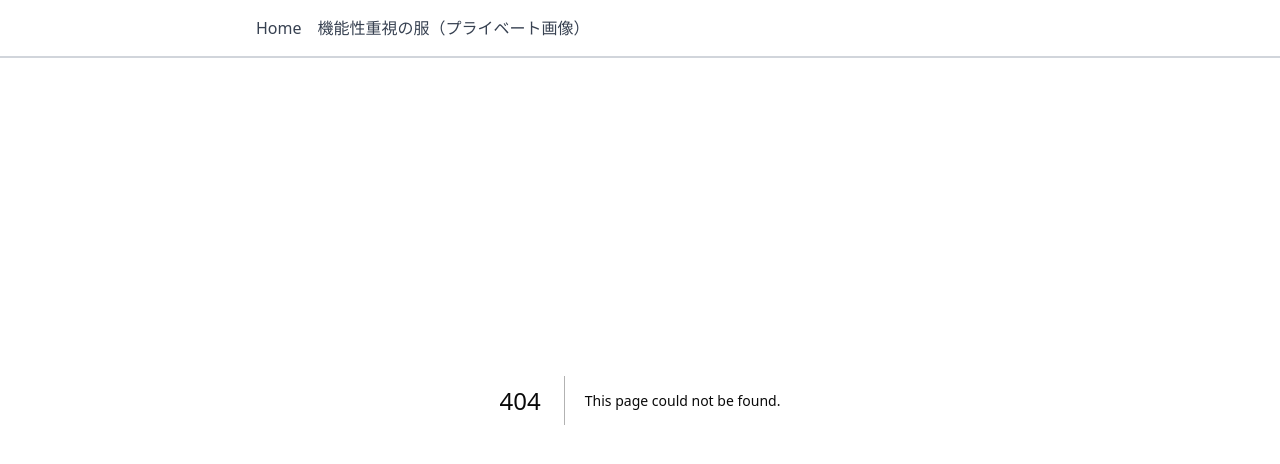
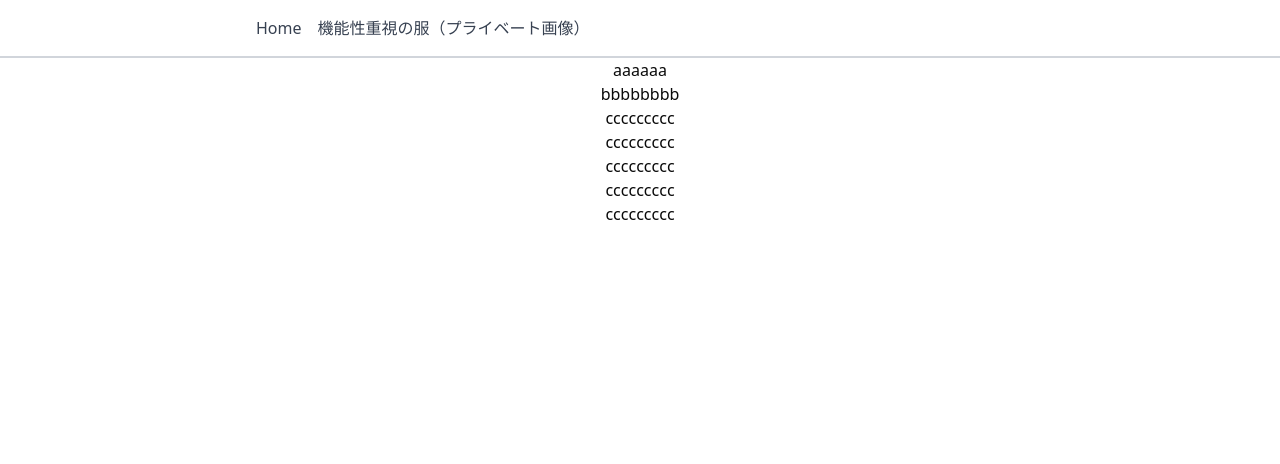
Before and after one commit to marumo333/outfit-app, a Next.js app: page /cd in a window 1280 px wide. Before the commit this address had no page. Shown: the top 464 px of the page. Built offline with nearby package versions, Linux system fonts and the light colour scheme.

Commit message:
エラー全て修正

```diff
--- /dev/null
+++ b/app/cd/page.tsx
@@ -0,0 +1,18 @@
+export default function Cd(){
+    return(
+        <>
+        <p>aaaaaa</p>
+        <p>bbbbbbbb</p>
+        <p>ccccccccc
+        </p>
+        <p>ccccccccc
+        </p>
+        <p>ccccccccc
+        </p>
+        <p>ccccccccc
+        </p>
+        <p>ccccccccc
+        </p>
+        </>
+    )
+}
--- a/app/private/page.tsx
+++ b/app/private/page.tsx
@@ -1,6 +1,7 @@
 import ImageApp from "@/components/imageApp";
 
 export default function Private(){
+  return(
   <>
   <h1 className="mb-4 pt-28 text-4xl">オシャレ服投稿アプリ</h1>
   <p className="mb-4">
@@ -11,4 +12,5 @@ export default function Private(){
     <ImageApp/>
   </div>
   </>
+  )
 }
--- a/components/header.tsx
+++ b/components/header.tsx
@@ -2,13 +2,14 @@ import Link from "next/link"
 
 export default function Header(){
  return(
-    <header className="p-4 border-b-2 border-gray-300 fixed w-full bg-white">
+    <header className="p-4 border-b-2 border-gray-300 w-full bg-white">
         <ul className="w-full max-w-3xl m-auto flex font-medium flex-row">
             <li className='pr-4'>
-                <Link className="text-gray-700 hover:text-blue-700" href="Home">Home</Link>
+                <Link className="text-gray-700 hover:text-blue-700" href="/Home">Home</Link>
             </li>
+
             <li>
-                <Link className="text-gray-700 hover:text-blue-700" href="private">機能性重視の服（プライベート画像）</Link>
+                <Link className="text-gray-700 hover:text-blue-700" href="/private">機能性重視の服（プライベート画像）</Link>
             </li>
         </ul>
     </header>
```
